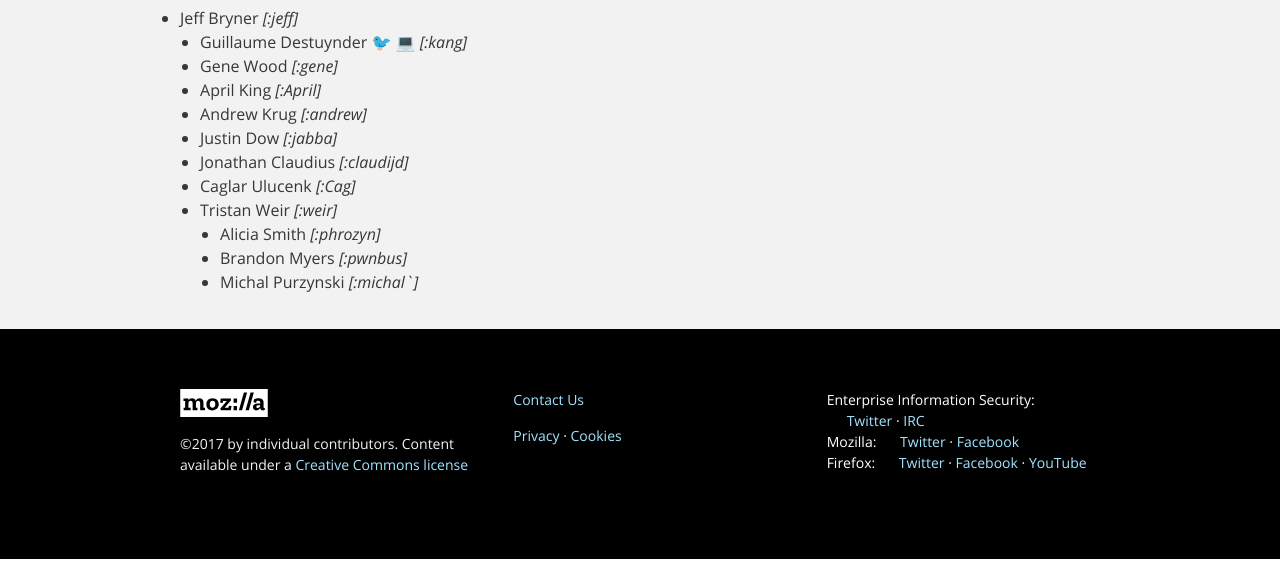
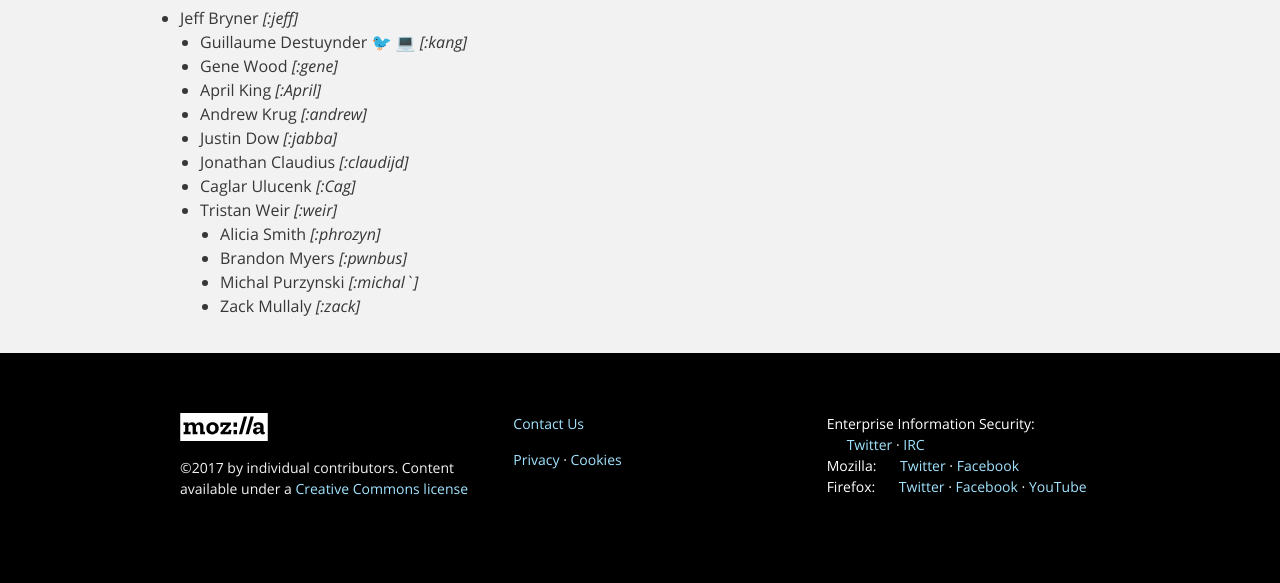
Before and after one commit to mozilla/infosec.mozilla.org, a Jekyll site: the page built from docs/index.md, in a window 1280 px wide and 900 px high, scrolled down 1035 px, cut to the strip 317-900 px from the top of the window. Built offline with Jekyll 4.4.1, drawn with Linux system fonts in a browser that asks for light colours; the repository's description, which GitHub fills in, is left out; our own code applies the rules of GitHub Pages for plain Markdown files; before the commit the page ends 1911 px from its top, so only the background shows below that.

Commit message:
Update index.md
Adding myself to the list of InfoSec people

```diff
--- a/docs/index.md
+++ b/docs/index.md
@@ -38,3 +38,4 @@ Our IRC channel is [#infosec](irc://irc.mozilla.org/infosec) or [#security](irc:
     - Alicia Smith *[:phrozyn]*
     - Brandon Myers *[:pwnbus]*
     - Michal Purzynski *[:michal`]*
+    - Zack Mullaly *[:zack]*
```
